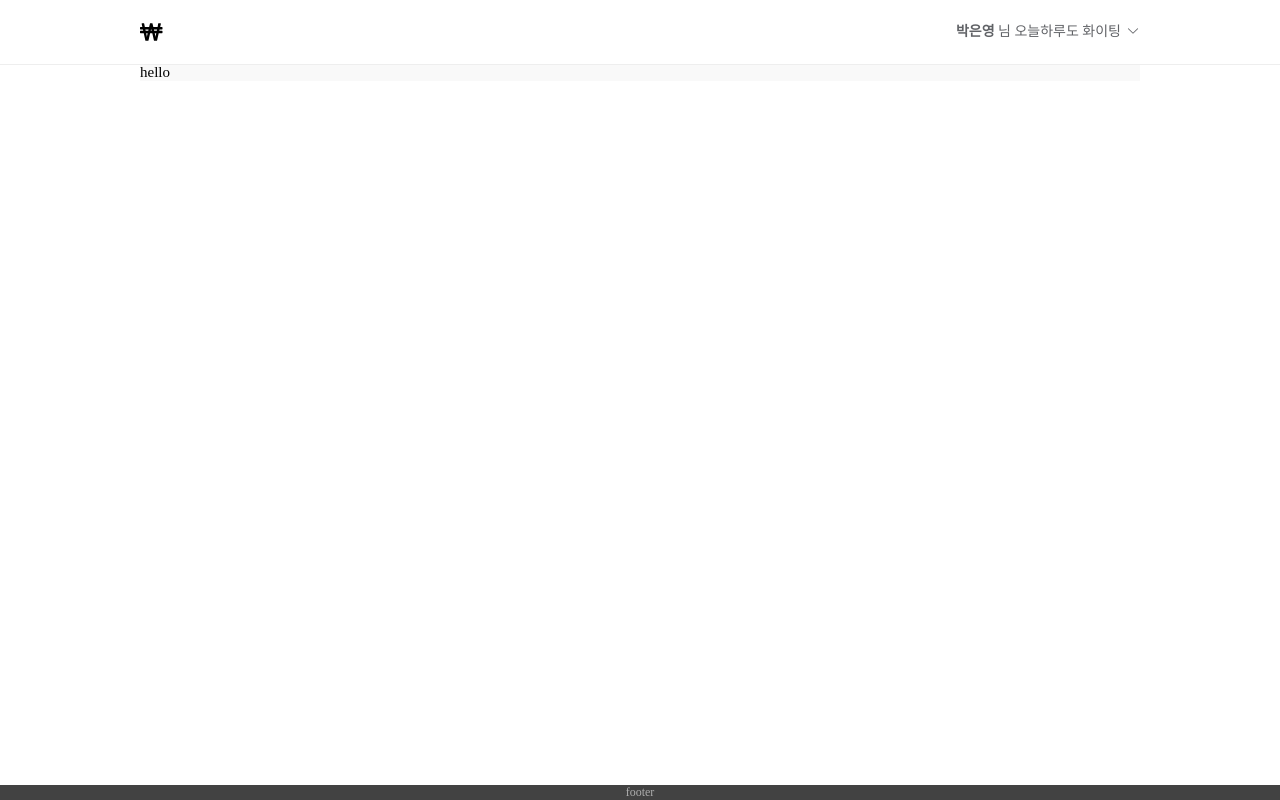
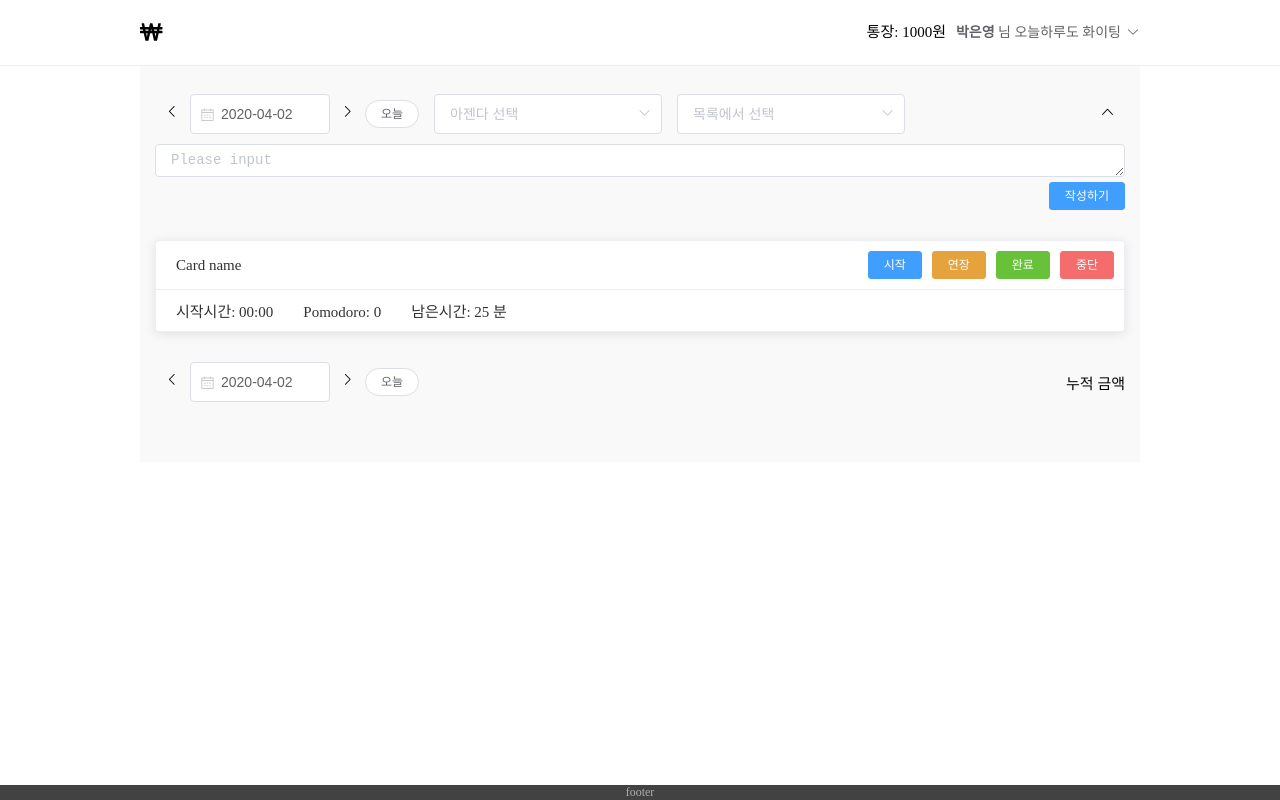
Before and after one commit to eyabc/MoneySlave_Vue, a Vue app in the folder ms_vue/: page /schedule in a window 1280 px wide. Built offline with nearby package versions, Linux system fonts and the light colour scheme.

Commit message:
#4 css/html : todo add, pomodoro

```diff
--- a/ms_vue/src/assets/scss/_reset.scss
+++ b/ms_vue/src/assets/scss/_reset.scss
@@ -24,3 +24,7 @@ img, svg, button, input, textarea, select, i {
   background: #F9F9F9;
   margin-top: 64px;
 }
+
+.block {
+  margin-bottom: 30px;
+}
--- a/ms_vue/src/components/Layout/SiteHeader.vue
+++ b/ms_vue/src/components/Layout/SiteHeader.vue
@@ -7,8 +7,10 @@
                 <span v-if="!user">
                     <el-button icon="login" size="mini" @click="handleDialogSignIn" plain>로그인</el-button>
                 </span>
-                <el-dropdown trigger="click" v-else>
-                    <span class="el-dropdown-link"><b>{{username}}</b> 님 오늘하루도 화이팅<i class="el-icon-arrow-down el-icon--right"></i></span>
+                <div v-else>
+                    <span class="property">통장: 1000원</span>
+                    <el-dropdown>
+                        <span class="el-dropdown-link"><strong>{{username}}</strong> 님 오늘하루도 화이팅<i class="el-icon-arrow-down el-icon--right"></i></span>
                         <el-dropdown-menu slot="dropdown" class="dropdown">
                             <!-- TODO link to menu -->
                             <el-dropdown-item disabled>{{userid}}</el-dropdown-item>
@@ -18,6 +20,7 @@
                             <el-dropdown-item>로그아웃</el-dropdown-item>
                         </el-dropdown-menu>
                     </el-dropdown>
+                </div>
             </div>
         </div>
         <sign-in ref="signInForm"/>
@@ -70,4 +73,7 @@
     .dropdown {
         top: 40px !important;
     }
+    .property {
+        padding-right: 10px;
+    }
 </style>
--- a/ms_vue/src/components/Schedule/CreateTodo.vue
+++ b/ms_vue/src/components/Schedule/CreateTodo.vue
@@ -1,18 +1,108 @@
 <template>
-    <div class="">
-        hello
+    <div class="block">
+        <div class="opened" v-if="opened">
+            <div class="opened-header">
+                <div class="opened-header-left">
+                    <date-picker :date="date"></date-picker>
+                    <el-select
+                            :value="agenda"
+                            :options="options"
+                            :filterable="true"
+                            placeholder="아젠다 선택"
+                    />
+                    <el-select
+                            :value="list"
+                            :options="options"
+                            :filterable="true"
+                            placeholder="목록에서 선택"
+                    />
+                </div>
+                <span><i class="icon el-icon-arrow-up" @click="toggleWeight"></i></span>
+            </div>
+            <el-input
+                    type="textarea"
+                    :rows="2"
+                    placeholder="Please input"
+                    v-model="contents">
+            </el-input>
+            <div class="submit">
+                <el-button type="primary" size="mini">작성하기</el-button>
+            </div>
+        </div>
+        <div class="closed" v-else><i class="icon el-icon-plus" @click="toggleWeight"></i></div>
     </div>
 </template>
 
 <script lang="ts">
-    import { Vue, Component } from 'vue-property-decorator';
+    import {Vue, Component} from 'vue-property-decorator';
+    import { DatePicker, ElSelect } from '@/components/element-ui';
 
-    @Component
+    const components = { DatePicker, ElSelect };
+    @Component({ components })
     export default class CreateTodo extends Vue {
+        opened = true;
+        date: Date = new Date();
+        options: any = [{
+            value: 'Option1',
+            label: 'Option1'
+        }, {
+            value: 'Option5',
+            label: 'Option5'
+        }];
+        agenda?: string = '';
+        list?: string = '';
+        contents?: string = '';
 
+        toggleWeight () {
+            this.opened = !this.opened
+        }
     }
 </script>
 
-<style scoped>
+<style lang="scss">
+    .date-picker {
+        width: 140px !important;
+    }
 
+    .icon {
+        padding: 10px;
+
+        &:hover {
+            font-weight: bold;
+            cursor: pointer;
+        }
+    }
+
+    .opened {
+        /*&:after {*/
+        /*    display: block;*/
+        /*    clear: both;*/
+        /*    content: ''*/
+        /*}*/
+        &-header {
+            display: flex;
+            justify-content: space-between;
+            &-left {
+                display: flex;
+            }
+        }
+    }
+
+    .closed {
+        display: flex;
+        justify-content: flex-end;
+    }
+    .form {
+        margin-left: 15px;
+    }
+    .el-textarea {
+        margin-top: 10px;
+    }
+    .el-textarea__inner {
+        height: 33px;
+    }
+    .submit {
+        margin-top: 5px;
+        text-align: right;
+    }
 </style>
--- /dev/null
+++ b/ms_vue/src/components/Schedule/Pomodoro.vue
@@ -0,0 +1,56 @@
+<template>
+    <div class="block">
+        <el-card class="box-card">
+            <div slot="header" class="header">
+                <span class="title">Card name</span>
+                <div class="action">
+                    <el-button type="primary" size="mini">시작</el-button>
+                    <el-button type="warning" size="mini">연장</el-button>
+                    <el-button type="success" size="mini">완료</el-button>
+                    <el-button type="danger" size="mini">중단</el-button>
+                </div>
+            </div>
+            <div class="time">
+                <span>시작시간: 00:00</span>
+                <span>Pomodoro: 0</span>
+                <span>남은시간: 25 분</span>
+            </div>
+        </el-card>
+    </div>
+</template>
+<script lang="ts">
+    import {Vue, Component} from 'vue-property-decorator';
+
+    @Component
+    export default class Pomodoro extends Vue {
+
+    }
+</script>
+<style lang="scss">
+    .action {
+        display: flex;
+        align-items: center;
+    }
+
+    .title {
+        padding-left: 10px;
+    }
+
+    .header {
+        display: flex;
+        justify-content: space-between;
+        align-items: center;
+    }
+
+    .el-card__header {
+        padding: 10px 10px;
+    }
+
+    .el-card__body {
+        padding: 10px 10px 10px 20px;
+    }
+
+    .time > span {
+        padding-right: 30px;
+    }
+</style>
--- /dev/null
+++ b/ms_vue/src/components/Schedule/TodoList.vue
@@ -0,0 +1,19 @@
+<template>
+    <div class="block">
+        <div class="header">
+            <date-picker :date="date"></date-picker>
+            <span>누적 금액 </span>
+        </div>
+    </div>
+</template>
+<script lang="ts">
+    import {Vue, Component} from 'vue-property-decorator'
+    import {DatePicker} from '@/components/element-ui';
+
+    const components = { DatePicker };
+    @Component({ components })
+    export default class TodoList extends Vue {
+        date: Date = new Date();
+
+    }
+</script>
--- a/ms_vue/src/components/Schedule/index.ts
+++ b/ms_vue/src/components/Schedule/index.ts
@@ -1 +1,3 @@
 export const CreateTodo = () => import('./CreateTodo.vue');
+export const Pomodoro = () => import('./Pomodoro.vue');
+export const TodoList = () => import('./TodoList.vue');
--- /dev/null
+++ b/ms_vue/src/components/element-ui/date-picker.vue
@@ -0,0 +1,47 @@
+<template>
+    <div>
+        <span><i class="icon el-icon-arrow-left"/></span>
+        <el-date-picker
+                class="date-picker"
+                v-model="date"
+                type="date"
+                :clearable="false"
+                placeholder="Pick a day"
+                :picker-options="pickerOptions">
+        </el-date-picker>
+        <span><i class="icon el-icon-arrow-right"/></span>
+        <span><el-button size="mini" round>오늘</el-button></span>
+    </div>
+</template>
+<script lang="ts">
+    import { Vue, Component, Prop } from 'vue-property-decorator';
+
+    @Component
+    export default class DatePicker extends Vue {
+        @Prop() readonly date!: Date;
+        pickerOptions: any = {
+            shortcuts: [{
+                text: '오늘',
+                onClick(picker: any) {
+                    console.log(typeof(picker))
+                    picker.$emit('pick', new Date());
+                }
+            }, {
+                text: '어제',
+                onClick(picker: any) {
+                    const date = new Date();
+                    date.setTime(date.getTime() - 3600 * 1000 * 24);
+                    picker.$emit('pick', date);
+                }
+            }, {
+                text: '일주일 전',
+                onClick(picker: any) {
+                    const date = new Date();
+                    date.setTime(date.getTime() - 3600 * 1000 * 24 * 7);
+                    picker.$emit('pick', date);
+                }
+            }]
+        };
+
+    }
+</script>
--- /dev/null
+++ b/ms_vue/src/components/element-ui/index.ts
@@ -0,0 +1,2 @@
+export const DatePicker = () => import('./date-picker.vue');
+export const ElSelect = () => import('./select.vue');
--- /dev/null
+++ b/ms_vue/src/components/element-ui/select.vue
@@ -0,0 +1,23 @@
+<template>
+    <div>
+        <el-select class='form' v-model="value" :filterable="filterable" :placeholder="placeholder">
+            <el-option
+                    v-for="item in options"
+                    :key="item.value"
+                    :label="item.label"
+                    :value="item.value">
+            </el-option>
+        </el-select>
+    </div>
+</template>
+<script lang="ts">
+import { Vue, Component, Prop } from 'vue-property-decorator'
+
+    @Component
+    export default class Select extends Vue {
+        @Prop() readonly filterable!: boolean;
+        @Prop() readonly value!: string;
+        @Prop() readonly placeholder!: string;
+        @Prop() readonly options: any;
+    }
+</script>
--- a/ms_vue/src/views/Schedule.vue
+++ b/ms_vue/src/views/Schedule.vue
@@ -1,18 +1,23 @@
 <template>
-    <div class="content">
+    <div class="content schedule-wrapper">
         <create-todo></create-todo>
+        <pomodoro/>
+        <todo-list></todo-list>
     </div>
 </template>
 
 <script lang="ts">
     import { Vue, Component } from 'vue-property-decorator';
-    import { CreateTodo } from '@/components';
+    import { CreateTodo, Pomodoro, TodoList } from '@/components';
 
-    const components = { CreateTodo };
+    const components = { CreateTodo, Pomodoro, TodoList };
     @Component({components})
     export default class Schedule extends Vue {
 
     }
 </script>
 <style lang='scss'>
+    .schedule-wrapper {
+        padding: 30px 15px;
+    }
 </style>
--- a/ms_vue/tsconfig.json
+++ b/ms_vue/tsconfig.json
@@ -7,6 +7,7 @@
     "importHelpers": true,
     "moduleResolution": "node",
     "experimentalDecorators": true,
+    "allowJs": true,
     "esModuleInterop": true,
     "allowSyntheticDefaultImports": true,
     "sourceMap": true,
```
Also changed, not shown: ms_vue/src/components/index.ts (line endings or trailing spaces). Lines whose indentation alone changed are shown as unchanged.
